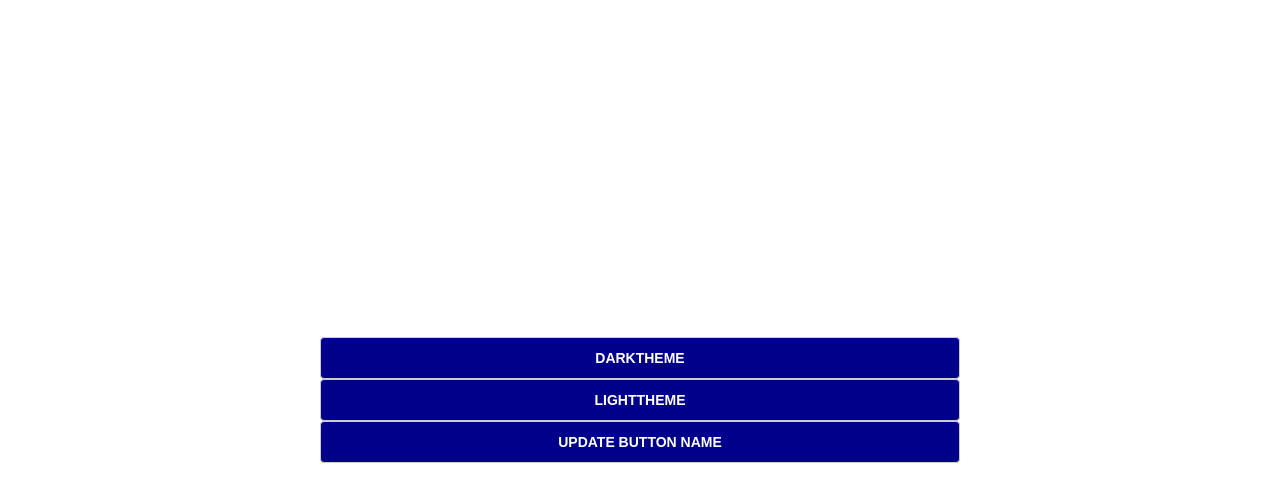
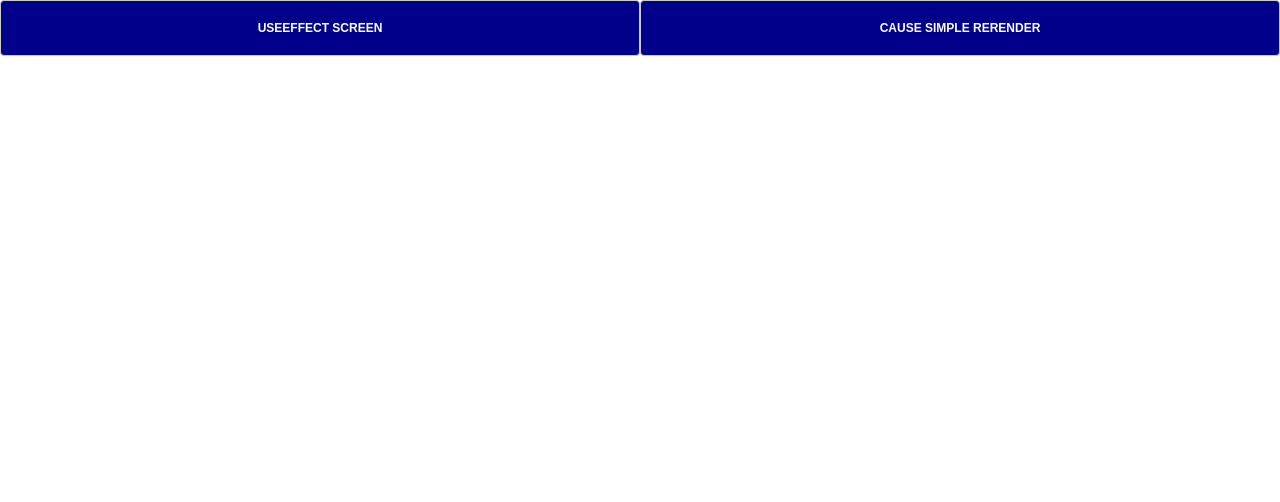
Before and after one commit to lennne/LittleLemonReact, a React (Create React App) app: page / in a window 1280 px wide. Shown: the top 502 px of the page. Built offline with nearby package versions, Linux system fonts and the light colour scheme.

Commit message:
update: initial use of useeffect, when state is updated in app components function it renders infinitely, use a condition to update state and cause a rerender, then change the condition before the rerendering completes

```diff
--- a/src/App.tsx
+++ b/src/App.tsx
@@ -1,4 +1,5 @@
 import './App.css';
+import EffectScreen from './components/EffectScreen';
 import WelcomeScreen from './components/welcomeScreen';
 import { ThemeProvider } from './context/ThemeContext';
 
@@ -9,7 +10,7 @@ import { ThemeProvider } from './context/ThemeContext';
 
   return (
     <ThemeProvider>
-      <WelcomeScreen />
+      <EffectScreen />
   </ThemeProvider>
   );
 }
--- /dev/null
+++ b/src/components/EffectScreen.tsx
@@ -0,0 +1,27 @@
+import { useEffect, useState } from "react";
+
+ const EffectScreen = () => {
+    const [number, setNumber] = useState(0);
+    const [renderNumber, setRenderNumber] = useState(0);
+
+    useEffect(()=> {
+        document.title = 'Little Lemon' + number;
+        console.log("i was run");
+    }, [number])
+    if(renderNumber === 6 ){
+        setNumber(number + 1);
+        setRenderNumber(renderNumber + 1);
+    }
+    return(
+        <div>
+            <button style={{fontSize: "6px"}} onClick={() => setNumber(number + 1)}>
+<h1>UseEffect Screen</h1>
+</button>
+   <button style={{fontSize: "6px"}} onClick={() => setRenderNumber(renderNumber + 1)}>
+<h1>Cause simple rerender</h1>
+</button>
+        </div>
+    )
+}
+
+export default EffectScreen;
```
